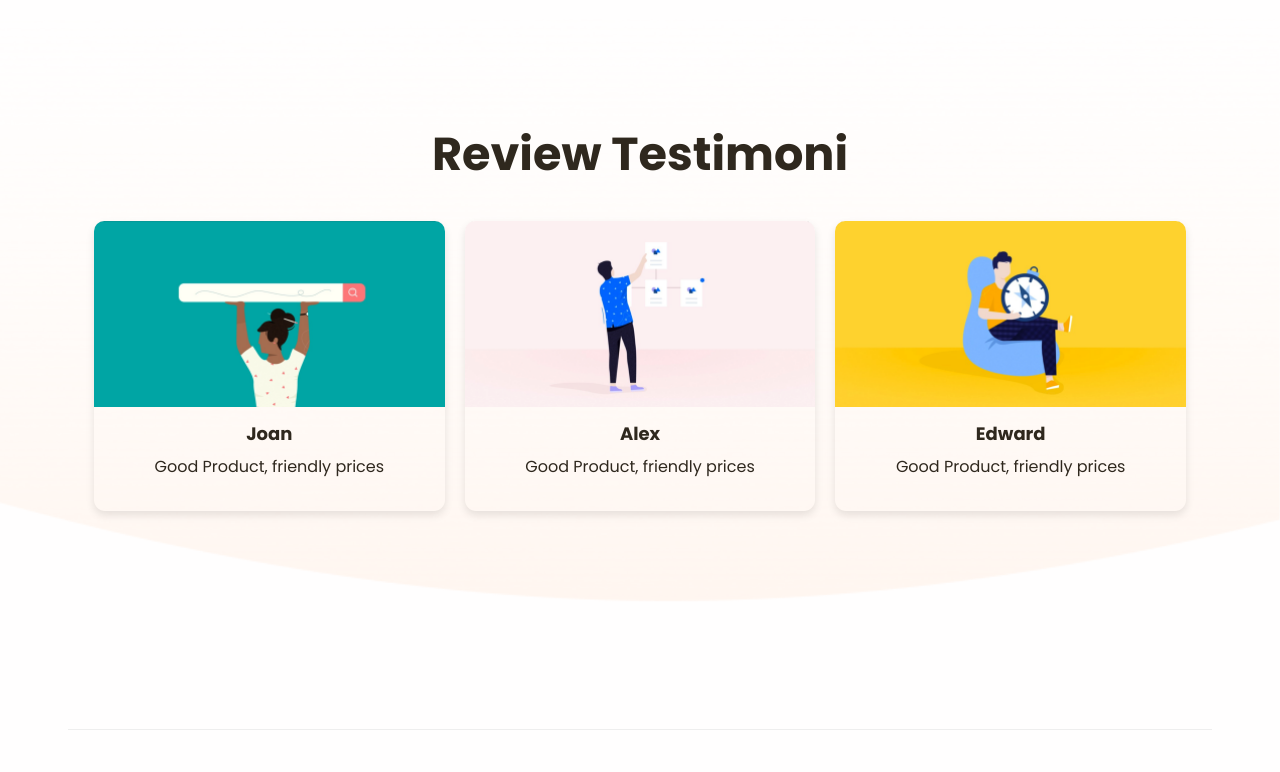
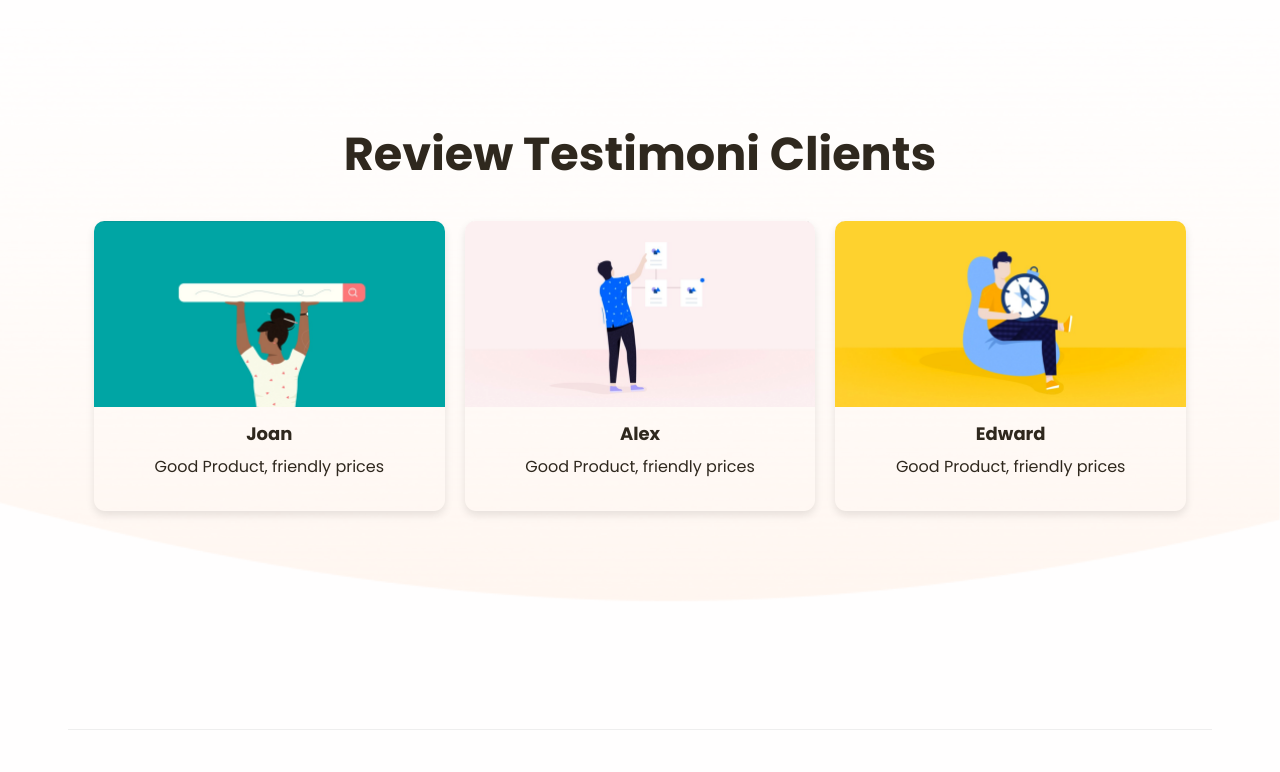
Before and after one commit to bellamega/tokobuketbyymp, a plain HTML site: page public/index.html in a window 1280 px wide. Shown: the part 2180-2952 px from the top of the page. Drawn offline with Linux system fonts and the light colour scheme; a web font is replaced by a local one.

Commit message:
Update index.html

```diff
--- a/public/index.html
+++ b/public/index.html
@@ -188,7 +188,7 @@
     <div class="bg-holder z-index--1 bottom-0 d-none d-lg-block" style="background-image:url(assets/img/category/shape.png);opacity:.5;">
     </div>
     <div class="container">
-      <h1 class="fs-9 fw-bold mb-4 text-center">Review Testimoni</h1>
+      <h1 class="fs-9 fw-bold mb-4 text-center">Review Testimoni Clients</h1>
       <div class="catalog-container">
 
         <!-- Kartu 1 -->
```
